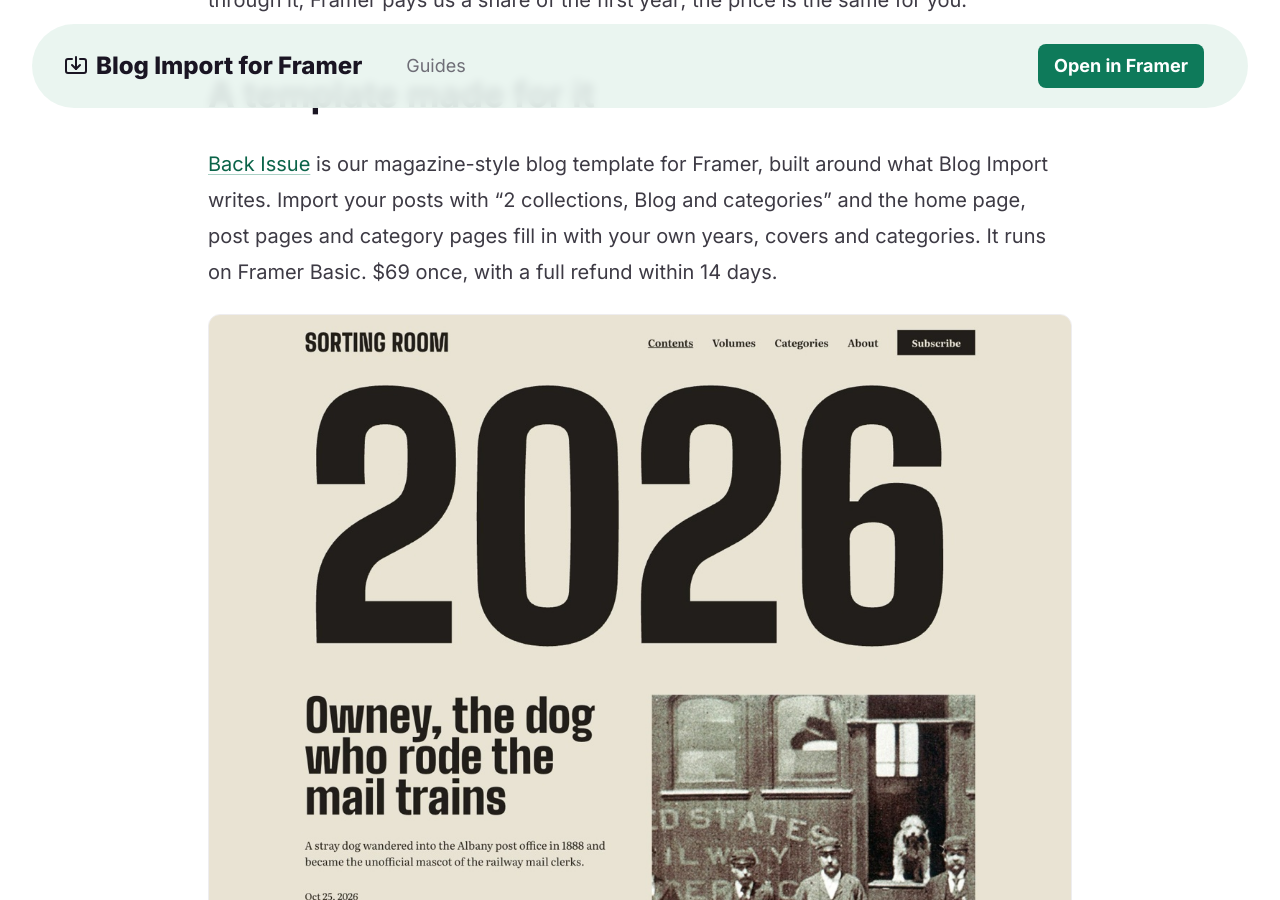
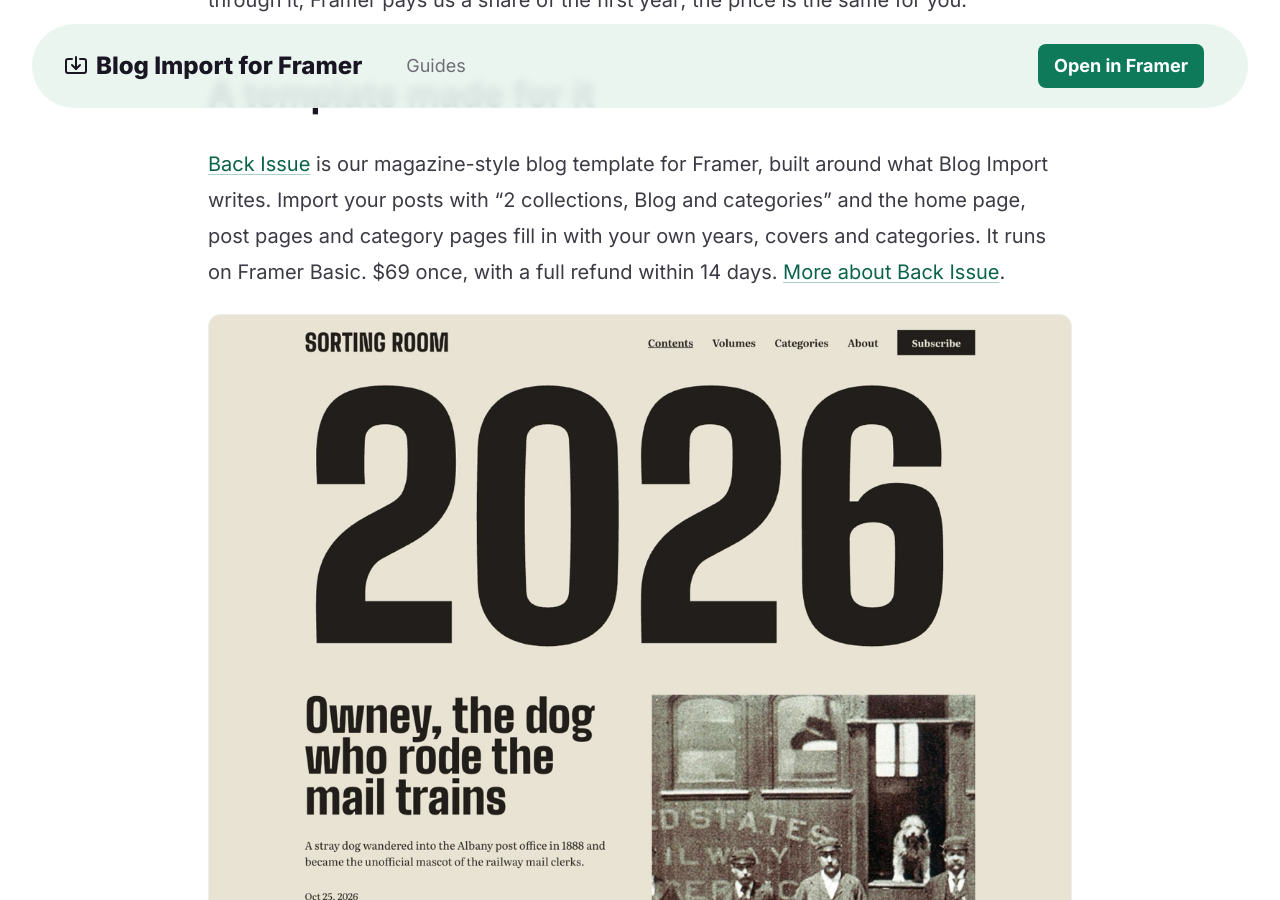
Before and after one commit to keyturnkit/keyturnkit.github.io, a Jekyll site: the page built from blog-import/index.md, in a window 1280 px wide and 900 px high, scrolled down 3384 px. Built offline with Jekyll 4.4.1, drawn with Linux system fonts in a browser that asks for light colours.

Commit message:
V474: link /back-issue/ from the Blog Import page
Co-Authored-By: Claude Opus 5.5 <noreply@anthropic.com>

```diff
--- a/blog-import/index.md
+++ b/blog-import/index.md
@@ -67,7 +67,7 @@ The Framer pricing link on this page is our referral link. If you start a new Fr
 
 ## A template made for it
 
-[Back Issue](https://www.framer.com/marketplace/templates/back-issue/) is our magazine-style blog template for Framer, built around what Blog Import writes. Import your posts with "2 collections, Blog and categories" and the home page, post pages and category pages fill in with your own years, covers and categories. It runs on Framer Basic. $69 once, with a full refund within 14 days.
+[Back Issue](https://www.framer.com/marketplace/templates/back-issue/) is our magazine-style blog template for Framer, built around what Blog Import writes. Import your posts with "2 collections, Blog and categories" and the home page, post pages and category pages fill in with your own years, covers and categories. It runs on Framer Basic. $69 once, with a full refund within 14 days. [More about Back Issue](/back-issue/).
 
 <img src="/blog-import/back-issue.jpg" alt="Back Issue home page in Framer, filled with imported posts" width="1200" height="900" loading="lazy" style="width:100%;height:auto;border-radius:12px;border:1px solid var(--line)">
 
```
